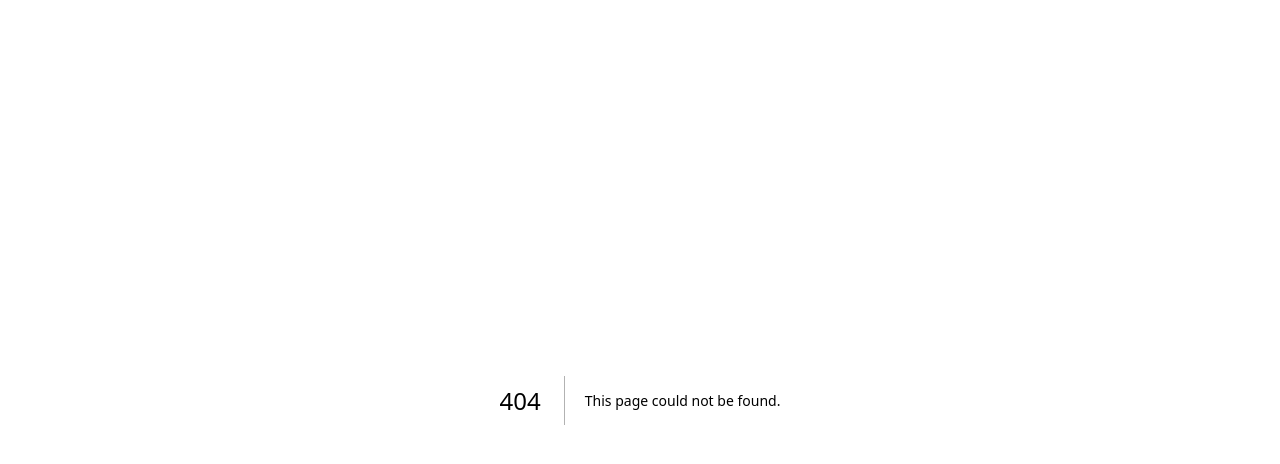
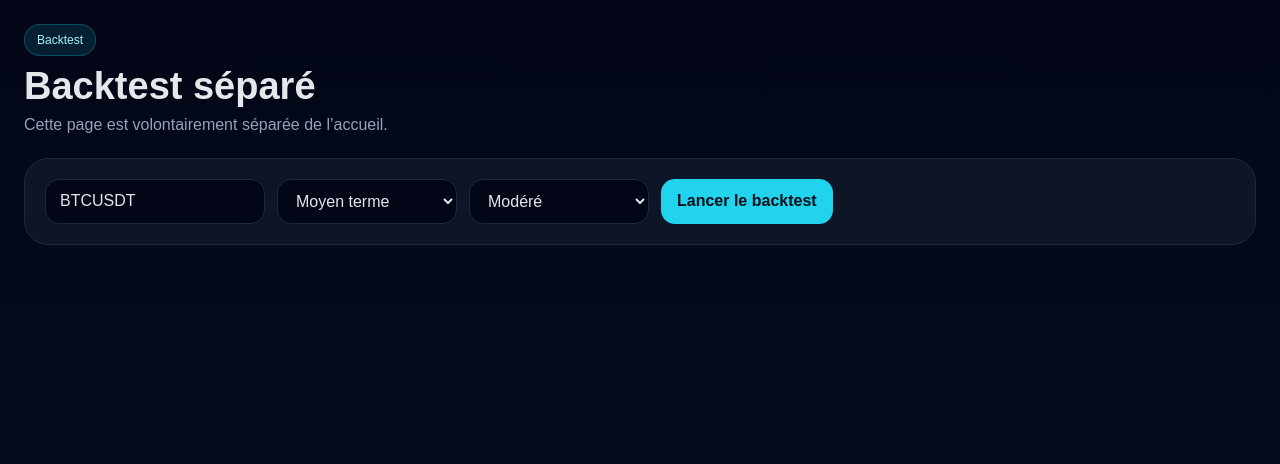
Before and after one commit to cmfr21/trading-app, a Next.js app: page /backtest in a window 1280 px wide. Before the commit this address had no page. Shown: the top 464 px of the page. Built offline with nearby package versions, Linux system fonts and the light colour scheme.

Commit message:
Add BacktestPage component for trading backtesting

```diff
--- /dev/null
+++ b/src/app/backtest/page.js
@@ -0,0 +1,158 @@
+"use client";
+
+import { useState } from "react";
+
+const TRADE_STYLES = [
+  { value: "short", label: "Court terme" },
+  { value: "medium", label: "Moyen terme" },
+  { value: "long", label: "Long terme" }
+];
+
+const RISK_MODES = [
+  { value: "conservative", label: "Conservateur" },
+  { value: "moderate", label: "Modéré" },
+  { value: "aggressive", label: "Agressif" }
+];
+
+export default function BacktestPage() {
+  const [symbol, setSymbol] = useState("BTCUSDT");
+  const [tradeStyle, setTradeStyle] = useState("medium");
+  const [riskMode, setRiskMode] = useState("moderate");
+  const [loading, setLoading] = useState(false);
+  const [result, setResult] = useState(null);
+  const [error, setError] = useState("");
+
+  async function runBacktest() {
+    try {
+      setLoading(true);
+      setError("");
+      setResult(null);
+
+      const res = await fetch(
+        `/api/backtest?symbol=${encodeURIComponent(symbol)}&tradeStyle=${encodeURIComponent(tradeStyle)}&riskMode=${encodeURIComponent(riskMode)}`,
+        { cache: "no-store" }
+      );
+
+      const data = await res.json();
+
+      if (!res.ok || !data.ok) {
+        throw new Error(data?.error || "Erreur backtest");
+      }
+
+      setResult(data);
+    } catch (e) {
+      setError(e?.message || "Erreur inconnue");
+    } finally {
+      setLoading(false);
+    }
+  }
+
+  return (
+    <main className="page">
+      <div className="container">
+        <header className="hero">
+          <div>
+            <div className="pill">Backtest</div>
+            <h1>Backtest séparé</h1>
+            <p>
+              Cette page est volontairement séparée de l’accueil.
+            </p>
+          </div>
+        </header>
+
+        <section className="panel" style={{ marginBottom: 24 }}>
+          <div style={{ display: "flex", gap: 12, flexWrap: "wrap" }}>
+            <input
+              className="input"
+              style={{ maxWidth: 220 }}
+              value={symbol}
+              onChange={(e) => setSymbol(e.target.value.toUpperCase())}
+              placeholder="BTCUSDT"
+            />
+
+            <select
+              className="select"
+              style={{ maxWidth: 180 }}
+              value={tradeStyle}
+              onChange={(e) => setTradeStyle(e.target.value)}
+            >
+              {TRADE_STYLES.map((s) => (
+                <option key={s.value} value={s.value}>
+                  {s.label}
+                </option>
+              ))}
+            </select>
+
+            <select
+              className="select"
+              style={{ maxWidth: 180 }}
+              value={riskMode}
+              onChange={(e) => setRiskMode(e.target.value)}
+            >
+              {RISK_MODES.map((s) => (
+                <option key={s.value} value={s.value}>
+                  {s.label}
+                </option>
+              ))}
+            </select>
+
+            <button className="primary-btn" onClick={runBacktest}>
+              {loading ? "Calcul..." : "Lancer le backtest"}
+            </button>
+          </div>
+        </section>
+
+        {error ? (
+          <section className="panel" style={{ marginBottom: 24 }}>
+            Erreur : {error}
+          </section>
+        ) : null}
+
+        {result ? (
+          <>
+            <section className="stats-grid">
+              <div className="stat-card">
+                <div className="stat-label">Trades</div>
+                <div className="stat-value">{result.summary.totalTrades}</div>
+              </div>
+              <div className="stat-card">
+                <div className="stat-label">Winrate</div>
+                <div className="stat-value">{result.summary.winRate}%</div>
+              </div>
+              <div className="stat-card">
+                <div className="stat-label">Gagnants</div>
+                <div className="stat-value">{result.summary.wins}</div>
+              </div>
+              <div className="stat-card">
+                <div className="stat-label">Perdants</div>
+                <div className="stat-value">{result.summary.losses}</div>
+              </div>
+              <div className="stat-card">
+                <div className="stat-label">PnL théorique</div>
+                <div className="stat-value">{result.summary.netR}R</div>
+              </div>
+            </section>
+
+            <section className="panel">
+              <h2>Derniers trades simulés</h2>
+              <div className="details-grid">
+                {result.trades.slice(0, 8).map((t, idx) => (
+                  <div className="detail-card" key={idx}>
+                    <div className="small-label">{t.side}</div>
+                    <div>{t.tradeTf} + {t.contextTf}</div>
+                    <div className="small-label" style={{ marginTop: 8 }}>Entrée</div>
+                    <div>{t.entry}</div>
+                    <div className="small-label" style={{ marginTop: 8 }}>Sortie</div>
+                    <div>{t.exit}</div>
+                    <div className="small-label" style={{ marginTop: 8 }}>Résultat</div>
+                    <div>{t.result}</div>
+                  </div>
+                ))}
+              </div>
+            </section>
+          </>
+        ) : null}
+      </div>
+    </main>
+  );
+}
```
